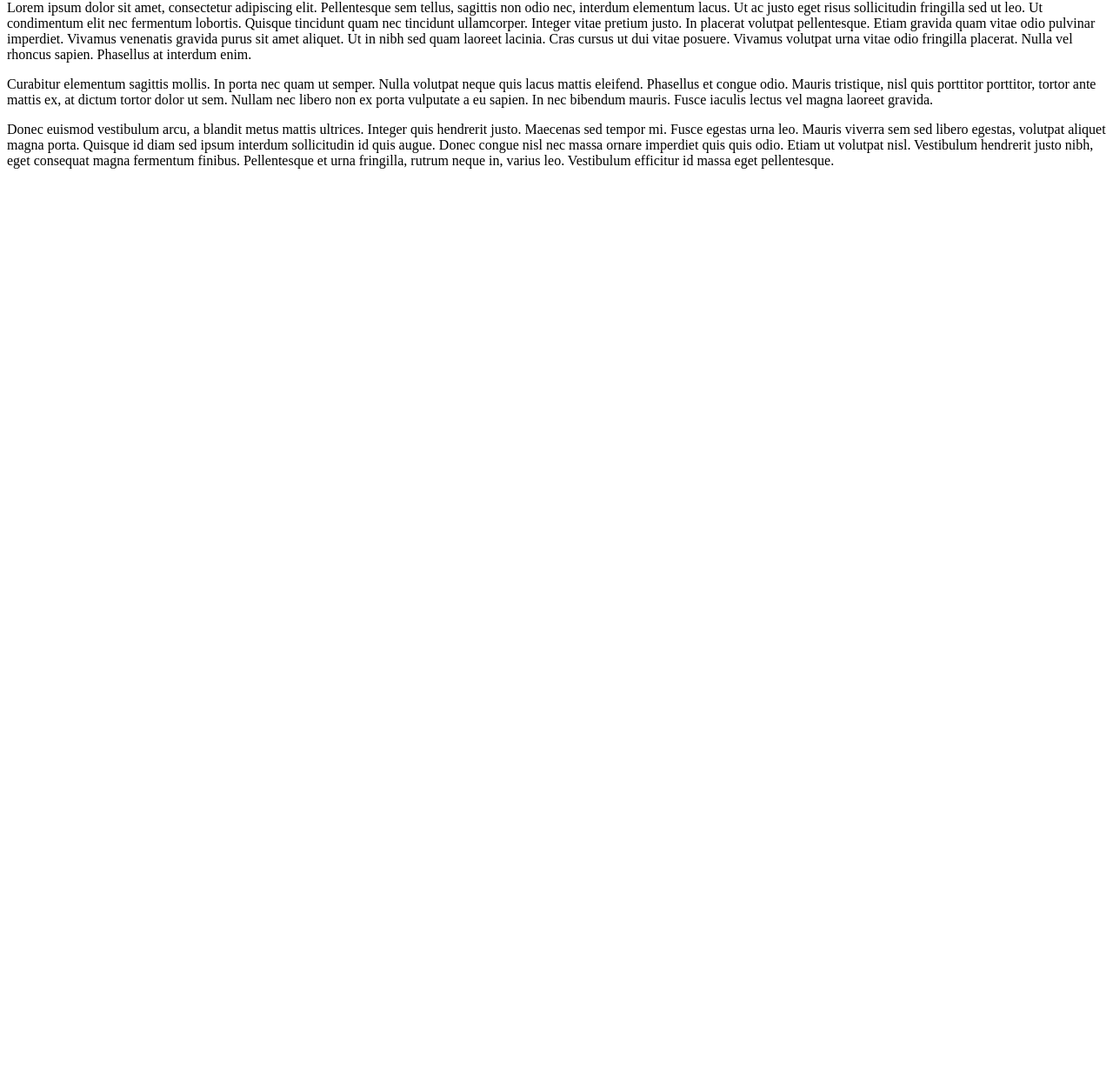
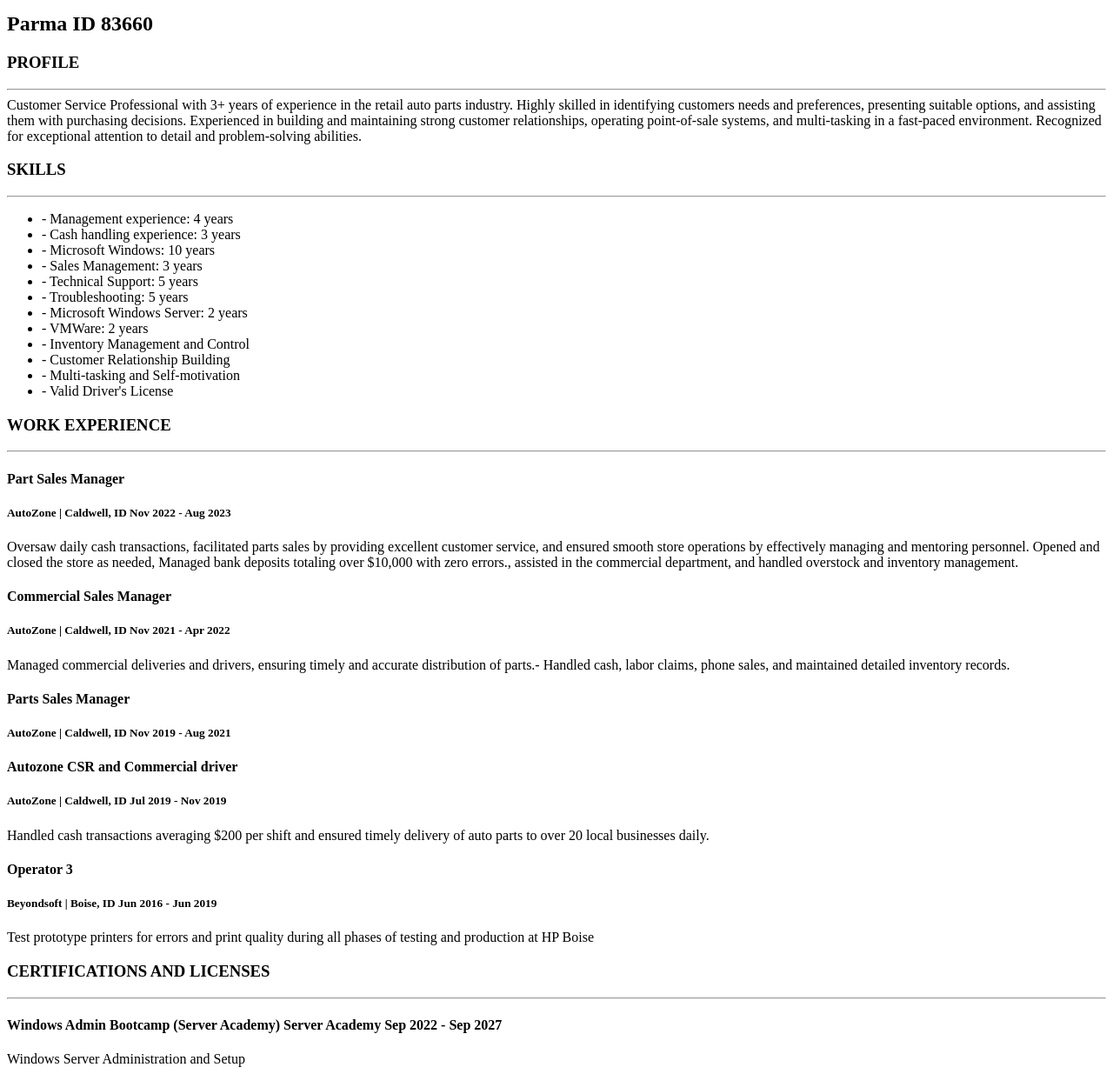
Before and after one commit to brose80/html-portfolio, a plain HTML site: page public/about.html in a window 1280 px wide. Shown: the part 66-1301 px from the top of the page at 87% size. Before the commit the page ends 800 px from the top, so only its background shows below. Drawn offline with Linux system fonts and the light colour scheme.

Commit message:
Add files via upload

```diff
--- a/public/about.html
+++ b/public/about.html
@@ -1,20 +1,110 @@
-<h1>About Me</h1>
-<p>Lorem ipsum dolor sit amet, consectetur adipiscing elit. Pellentesque sem tellus, sagittis non odio nec, interdum
-  elementum lacus. Ut ac justo eget risus sollicitudin fringilla sed ut leo. Ut condimentum elit nec fermentum lobortis.
-  Quisque tincidunt quam nec tincidunt ullamcorper. Integer vitae pretium justo. In placerat volutpat pellentesque.
-  Etiam
-  gravida quam vitae odio pulvinar imperdiet. Vivamus venenatis gravida purus sit amet aliquet. Ut in nibh sed quam
-  laoreet lacinia. Cras cursus ut dui vitae posuere. Vivamus volutpat urna vitae odio fringilla placerat. Nulla vel
-  rhoncus sapien. Phasellus at interdum enim.</p>
+<!DOCTYPE html>
+<html>
+    <header>
+        <title>My Resume</title>
+    </header>
+    <body>
+        <h1>AMBROSE GARZA</h1>
 
-<p>Curabitur elementum sagittis mollis. In porta nec quam ut semper. Nulla volutpat neque quis lacus mattis eleifend.
-  Phasellus et congue odio. Mauris tristique, nisl quis porttitor porttitor, tortor ante mattis ex, at dictum tortor
-  dolor
-  ut sem. Nullam nec libero non ex porta vulputate a eu sapien. In nec bibendum mauris. Fusce iaculis lectus vel magna
-  laoreet gravida.</p>
+        <h2>Parma ID 83660</h2>
 
-<p>Donec euismod vestibulum arcu, a blandit metus mattis ultrices. Integer quis hendrerit justo. Maecenas sed tempor mi.
-  Fusce egestas urna leo. Mauris viverra sem sed libero egestas, volutpat aliquet magna porta. Quisque id diam sed ipsum
-  interdum sollicitudin id quis augue. Donec congue nisl nec massa ornare imperdiet quis quis odio. Etiam ut volutpat
-  nisl. Vestibulum hendrerit justo nibh, eget consequat magna fermentum finibus. Pellentesque et urna fringilla, rutrum
-  neque in, varius leo. Vestibulum efficitur id massa eget pellentesque.</p>
+
+
+
+        <h3>PROFILE</h3>
+        <hr/>
+
+        Customer Service Professional
+        with 3+ years of experience in the retail auto parts industry.
+        Highly skilled in identifying customers needs and preferences,
+        presenting suitable options, and assisting them with purchasing
+        decisions. Experienced in building and maintaining strong customer
+        relationships, operating point-of-sale systems, and multi-tasking
+        in a fast-paced environment. Recognized for exceptional attention
+        to detail and problem-solving abilities.
+
+        <h3>SKILLS</h3>
+        <hr/>
+        <ul>
+            <li>- Management experience:
+            4 years</li>
+            <li>- Cash handling experience: 3
+            years</li>
+            <li>- Microsoft Windows: 10
+            years</li>
+            <li>- Sales Management: 3
+            years</li>
+            <li>- Technical Support: 5
+                years</li>
+            <li>- Troubleshooting: 5
+            years</li>
+            <li>- Microsoft Windows Server: 2
+            years</li>
+            <li>- VMWare: 2 years</li>
+            <li>- Inventory Management and
+            Control</li>
+            <li>- Customer Relationship
+            Building</li>
+            <li>- Multi-tasking and
+            Self-motivation</li>
+            <li>- Valid Driver's
+            License</li>
+        </ul>
+        <h3>WORK EXPERIENCE</h3>
+            <hr/>
+
+            <h4>Part Sales Manager</h4>
+                <h5>AutoZone | Caldwell, ID	Nov 2022 - Aug 2023</h5>
+
+
+                    <p>Oversaw daily cash
+                    transactions, facilitated parts sales by providing excellent
+                    customer service, and ensured smooth store operations by
+                    effectively managing and mentoring personnel. Opened and closed the
+                    store as needed, Managed bank deposits totaling over $10,000
+                    with zero errors., assisted in the commercial department, and
+                    handled overstock and inventory management.</p>
+
+            <h4>Commercial Sales Manager</h4>
+                <h5>AutoZone | Caldwell, ID	Nov 2021 - Apr 2022</h5>
+
+
+                   <p>Managed commercial deliveries
+                    and drivers, ensuring timely and accurate distribution of parts.-
+                    Handled cash, labor claims, phone sales, and maintained detailed
+                    inventory records.</p>
+
+            <h4>Parts Sales Manager</h4>
+                <h5>AutoZone | Caldwell, ID	Nov 2019 - Aug 2021</h5>
+
+            <h4>Autozone CSR and Commercial driver</h4>
+                <h5>AutoZone | Caldwell, ID	Jul 2019 - Nov 2019</h5>
+                   <p>Handled cash transactions
+                    averaging $200 per shift and ensured timely delivery of auto parts
+                    to over 20 local businesses daily.</p>
+
+            <h4>Operator 3</h4>
+                <h5>Beyondsoft | Boise, ID	Jun 2016 - Jun 2019</h5>
+
+                    <P>Test prototype printers for
+                    errors and print quality during all phases of testing and
+                    production at HP Boise</P>
+
+        <h3>CERTIFICATIONS AND LICENSES</h3>
+            <hr/>
+
+            <h4>Windows Admin Bootcamp (Server
+            Academy)
+            Server Academy	Sep 2022 - Sep 2027</h4>
+
+
+            Windows Server Administration
+            and Setup
+
+
+
+    </body>
+
+
+
+</html>
```
